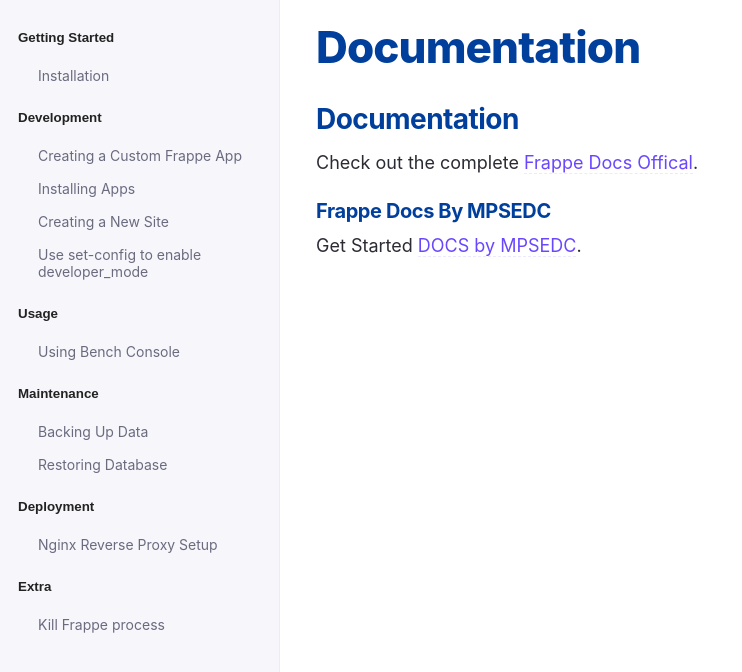
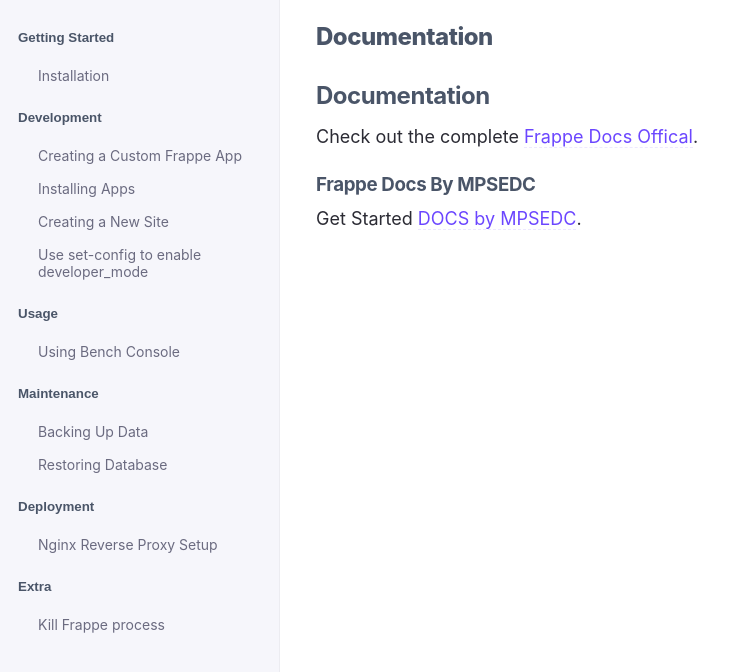
Before and after one commit to inxeoz/docs_frappe, a Jekyll site: the page built from index.markdown, in a window 1280 px wide. Shown: the top 672 px of the page, without its empty margins (0-742 px from the left). Built offline with Jekyll 4.4.1, drawn with Linux system fonts in a browser that asks for light colours; our own code applies the rules of GitHub Pages for plain Markdown files.

Commit message:
css update

```diff
--- a/assets/css/common.css
+++ b/assets/css/common.css
@@ -17,7 +17,7 @@
   --accent-04: rgba(107,70,255,0.04);
   --accent-012: rgba(107,70,255,0.12);
 
-  --text: #003f9c;      /* page primary text (content) */
+  --text: #4A5568;      /* page primary text (content) */
   --text-strong: #222;  /* general UI text */
   --muted: #6b6b80;
   --muted-2: #4b5563;
--- a/assets/css/content.css
+++ b/assets/css/content.css
@@ -29,17 +29,17 @@
   font-weight: 800;
   line-height: 1.05;
   margin-bottom: 14px;
-  font-size: clamp(28px, 4vw, 44px);
+  /* font-size: clamp(28px, 4vw, 44px); */
 }
 
 .content h2 {
   margin: 34px 0 12px 0;
-  font-size: clamp(20px, 3.2vw, 28px);
+  /* font-size: clamp(20px, 3.2vw, 28px); */
 }
 
 .content h3 {
   margin: 22px 0 8px 0;
-  font-size: clamp(18px, 2.6vw, 20px);
+  /* font-size: clamp(18px, 2.6vw, 20px); */
 }
 
 /* lead paragraph */
--- a/assets/css/sidebar.css
+++ b/assets/css/sidebar.css
@@ -49,7 +49,7 @@
   border: 0;
   padding: 6px 0;
   font-weight: 600;
-  color: var(--text-strong);
+  color: var(--text);
   cursor: pointer;
 }
 .section-items {
@@ -87,7 +87,7 @@
   padding: 6px 10px;
   font-weight: 600;
   cursor: pointer;
-  color: var(--text-strong);
+  color: var(--text);
 }
 .group-items { padding-left: 8px; margin-top: 6px; }
 
```
